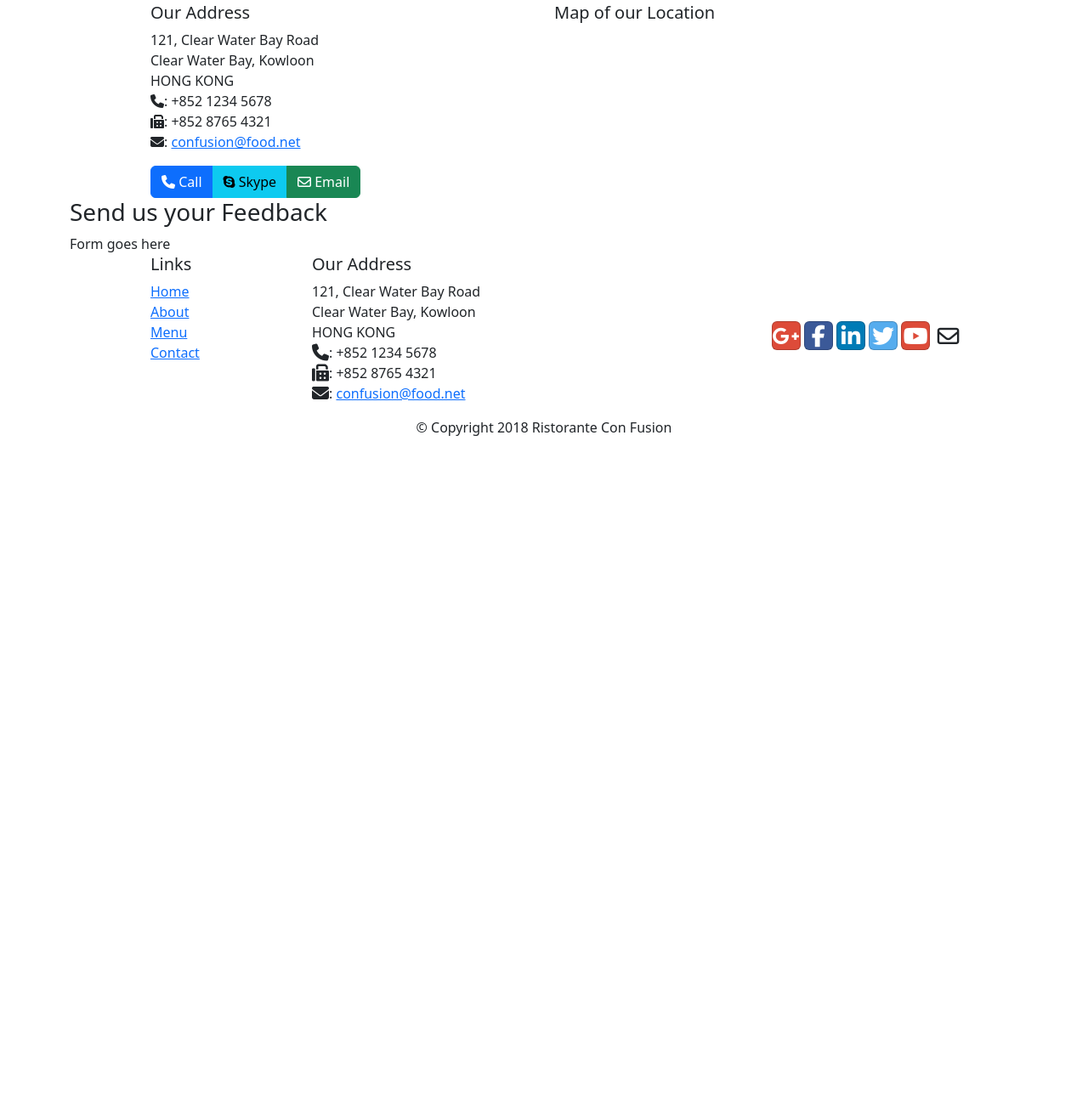
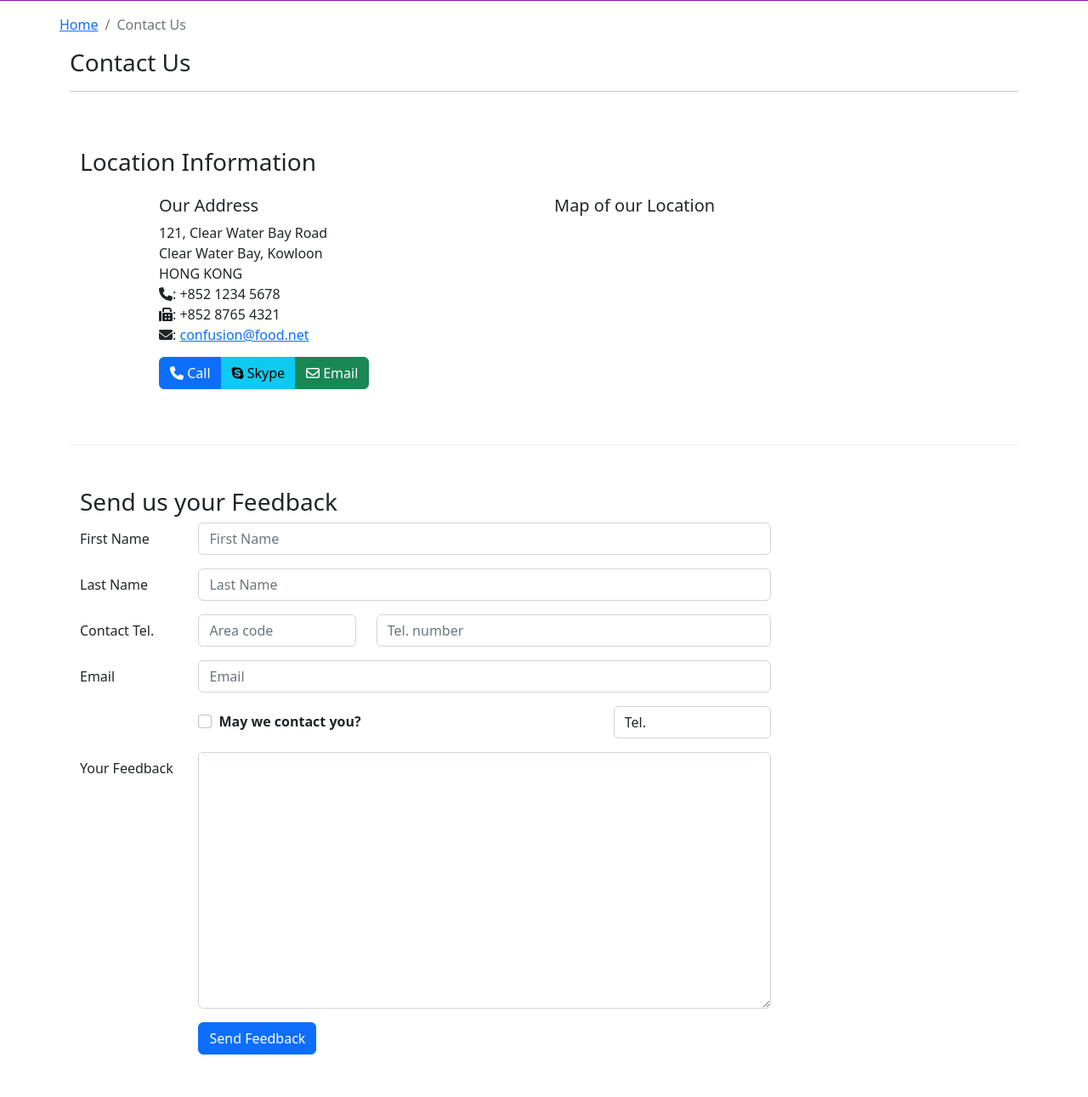
Before and after one commit to numan-iftikhar/Ristorante-Con-Fusion-Coursera, a website: page contactus.html in a window 1280 px wide. Shown: the part 289-1580 px from the top of the page at 85% size. Before the commit the page ends 820 px from the top, so only its background shows below. Drawn offline with nearby package versions, Linux system fonts and the light colour scheme.

Commit message:
add form

```diff
--- a/contactus.html
+++ b/contactus.html
@@ -13,12 +13,12 @@
     <link rel="stylesheet" href="node_modules/bootstrap/dist/css/bootstrap.min.css">
     <link rel="stylesheet" href="node_modules/font-awesome/css/font-awesome.min.css">
     <link rel="stylesheet" href="node_modules/bootstrap-social/bootstrap-social.css">
-    <link href="css/styles.css" rel="stylesheet">
+    <link rel="stylesheet" href="css/style.css">
 </head>
 
 <body>
     <nav class="navbar navbar-dark navbar-expand-sm fixed-top">
-        <div class="container">
+        <div class="container-fluid">
             <button class="navbar-toggler" type="button" data-toggle="collapse" data-target="#Navbar">
                 <span class="navbar-toggler-icon"></span>
             </button>
@@ -31,14 +31,14 @@
                                 class="fa fa-info fa-lg"></span> About</a></li>
                     <li class="nav-item"><a class="nav-link" href="#"><span class="fa fa-list fa-lg"></span> Menu</a>
                     </li>
-                    <li class="nav-item active"><a class="nav-link" href="#"><span
+                    <li class="nav-item active"><a class="nav-link active" href="#"><span
                                 class="fa fa-address-card fa-lg"></span> Contact</a></li>
                 </ul>
             </div>
         </div>
     </nav>
 
-    <header class="jumbotron">
+    <header class="jumbotron p-5 rounded-sm mb-3">
         <div class="container">
             <div class="row row-header">
                 <div class="col-12 col-sm-6">
@@ -86,18 +86,78 @@
             <div class="col-12 col-sm-11 offset-sm-1">
                 <div class="btn-group" role="group">
                     <a role="button" class="btn btn-primary" href="tel:+85212345678"><i class="fa fa-phone"></i> Call</>
-                    <a role="button" class="btn btn-info"><i class="fa fa-skype"></i> Skype</a>
-                    <a role="button" class="btn btn-success" href="mailto:confusion@food.net"><i class="fa fa-envelope-o"></i> Email</a>
+                        <a role="button" class="btn btn-info"><i class="fa fa-skype"></i> Skype</a>
+                        <a role="button" class="btn btn-success" href="mailto:confusion@food.net"><i
+                                class="fa fa-envelope-o"></i> Email</a>
                 </div>
             </div>
         </div>
 
+        <!-- * feedback sec * -->
         <div class="row row-content">
             <div class="col-12">
                 <h3>Send us your Feedback</h3>
             </div>
             <div class="col-12 col-md-9">
-                Form goes here
+                <form>
+                    <div class="form-group row mb-3">
+                        <label for="firstname" class="col-md-2 col-form-label">First Name</label>
+                        <div class="col-md-10">
+                            <input type="text" class="form-control" id="firstname" name="firstname"
+                                placeholder="First Name">
+                        </div>
+                    </div>
+                    <div class="form-group row mb-3">
+                        <label for="lastname" class="col-md-2 col-form-label">Last Name</label>
+                        <div class="col-md-10">
+                            <input type="text" class="form-control" id="lastname" name="lastname"
+                                placeholder="Last Name">
+                        </div>
+                    </div>
+                    <div class="form-group row mb-3">
+                        <label for="telnum" class="col-12 col-md-2 col-form-label">Contact Tel.</label>
+                        <div class="col-5 col-md-3">
+                            <input type="tel" class="form-control" id="areacode" name="areacode"
+                                placeholder="Area code">
+                        </div>
+                        <div class="col-7 col-md-7">
+                            <input type="tel" class="form-control" id="telnum" name="telnum" placeholder="Tel. number">
+                        </div>
+                    </div>
+                    <div class="form-group row mb-3">
+                        <label for="emailid" class="col-md-2 col-form-label">Email</label>
+                        <div class="col-md-10">
+                            <input type="email" class="form-control" id="emailid" name="emailid" placeholder="Email">
+                        </div>
+                    </div>
+                    <div class="form-group row mb-3 align-items-center">
+                        <div class="col-md-6 offset-md-2">
+                            <div class="form-check">
+                                <input type="checkbox" class="form-check-input" name="approve" id="approve" value="">
+                                <label class="form-check-label" for="approve">
+                                    <strong>May we contact you?</strong>
+                                </label>
+                            </div>
+                        </div>
+                        <div class="col-md-3 offset-md-1">
+                            <select class="form-control">
+                                <option>Tel.</option>
+                                <option>Email</option>
+                            </select>
+                        </div>
+                    </div>
+                    <div class="form-group row mb-3">
+                        <label for="feedback" class="col-md-2 col-form-label">Your Feedback</label>
+                        <div class="col-md-10">
+                            <textarea class="form-control" id="feedback" name="feedback" rows="12"></textarea>
+                        </div>
+                    </div>
+                    <div class="form-group row mb-3">
+                        <div class="offset-md-2 col-md-10">
+                            <button type="submit" class="btn btn-primary">Send Feedback</button>
+                        </div>
+                    </div>
+                </form>
             </div>
             <div class="col-12 col-md">
             </div>
@@ -152,9 +212,9 @@
             </div>
         </div>
     </footer>
-    <!-- jQuery first, then Popper.js, then Bootstrap JS. -->
-    <script src="node_modules/jquery/dist/jquery.slim.min.js"></script>
-    <script src="node_modules/popper.js/dist/umd/popper.min.js"></script>
+
+
+    <!-- Bootstrap JS -->
     <script src="node_modules/bootstrap/dist/js/bootstrap.min.js"></script>
 </body>
 
```
